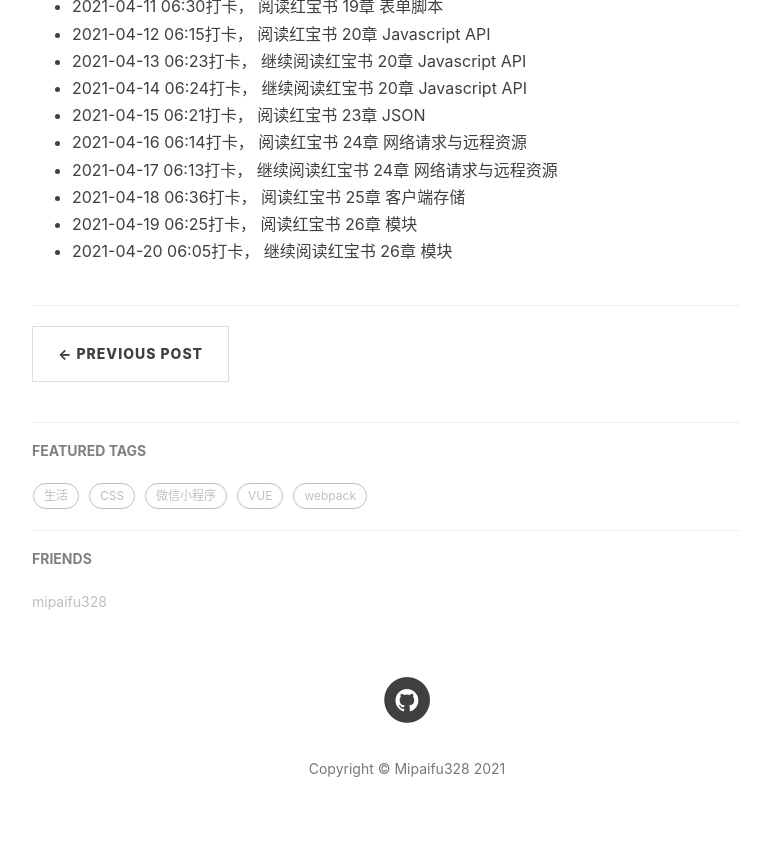
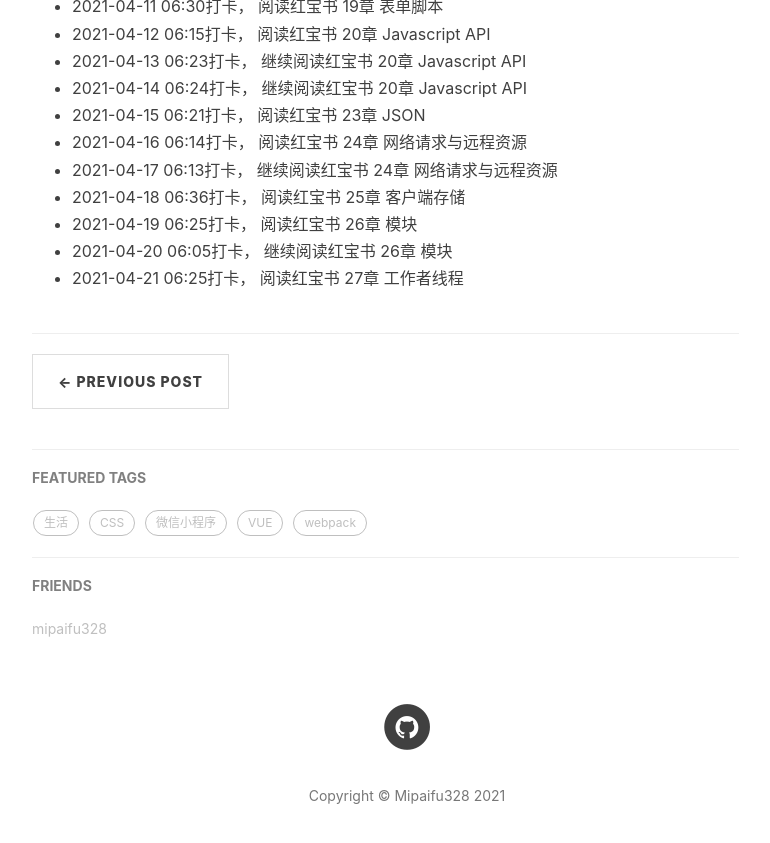
Before and after one commit to mipaifu328/mipaifu328.github.io, a Jekyll site: the page built from _posts/2021-04-09-morning-read.md, in a window 1280 px wide and 900 px high, scrolled down 683 px. Shown: the top 843 px of the window, without its empty margins (233-1003 px from the left). Built offline with Jekyll 4.4.1, drawn with Linux system fonts in a browser that asks for light colours; nearby versions of some CDN libraries; comment, search, counter and statistics services are not loaded.

Commit message:
2021-04-21 晨读

```diff
--- a/_posts/2021-04-09-morning-read.md
+++ b/_posts/2021-04-09-morning-read.md
@@ -22,3 +22,4 @@ tag:
 - 2021-04-18 06:36打卡， 阅读红宝书 25章 客户端存储
 - 2021-04-19 06:25打卡， 阅读红宝书 26章 模块
 - 2021-04-20 06:05打卡， 继续阅读红宝书 26章 模块
+- 2021-04-21 06:25打卡， 阅读红宝书 27章 工作者线程
```
